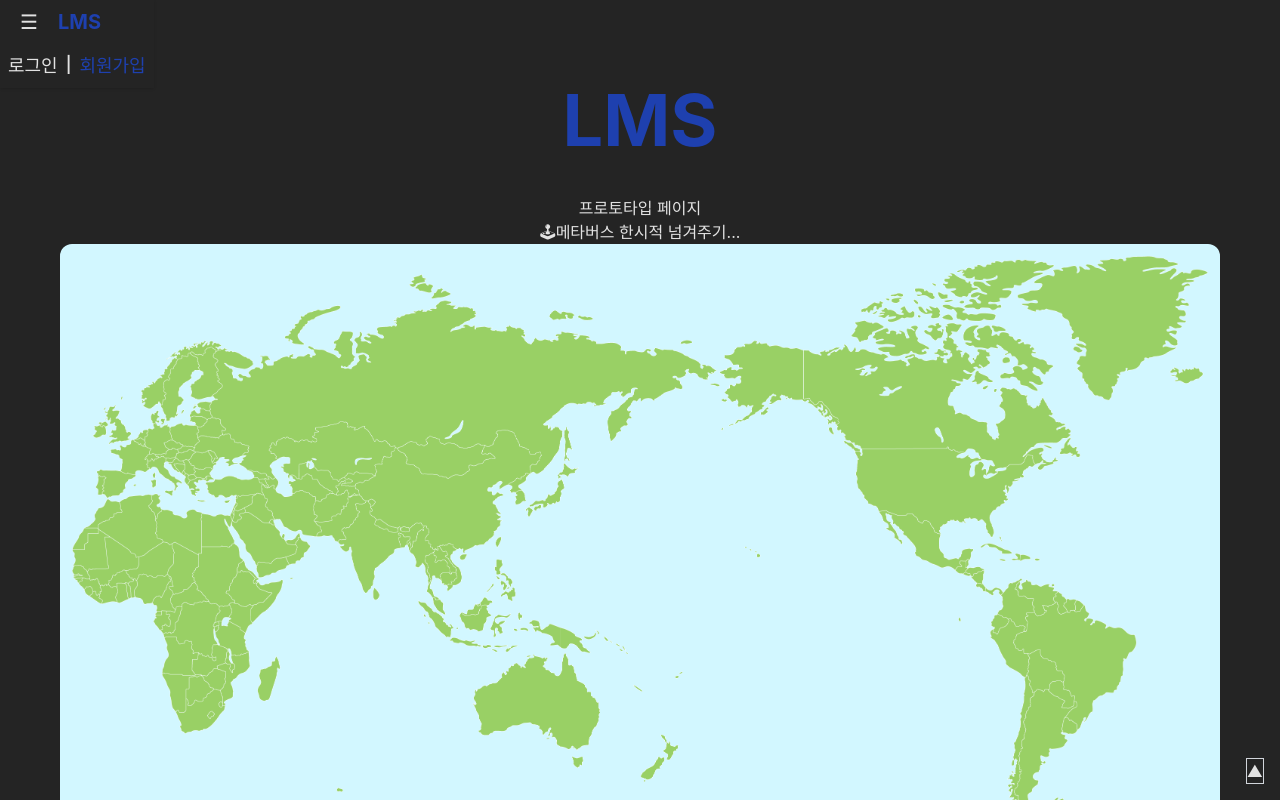
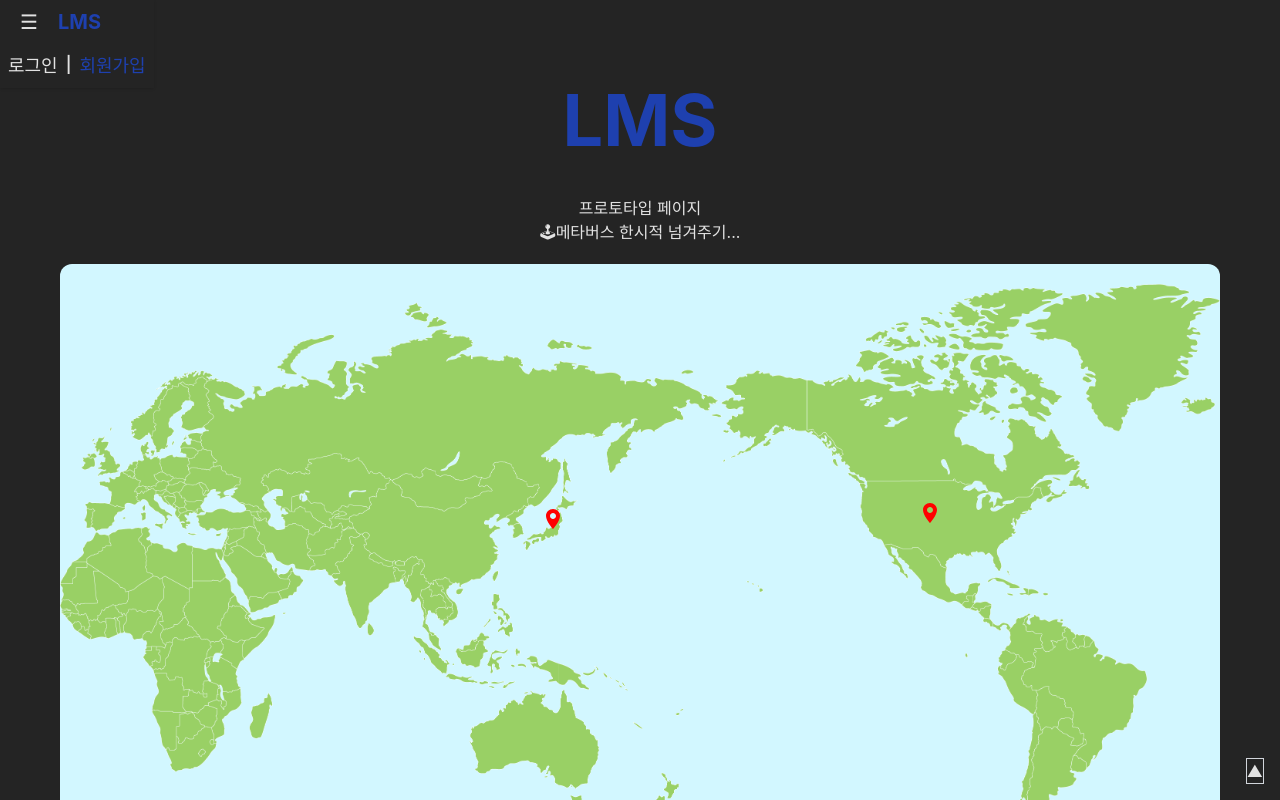
Before and after one commit to BHSylas/React, a React (Vite) app: page / in a window 1280 px wide. Shown: the top 800 px of the page. Built offline with nearby package versions, Linux system fonts and the light colour scheme.

Commit message:
WorldMap component applied

```diff
--- /dev/null
+++ b/src/components/home/WorldMap.tsx
@@ -0,0 +1,142 @@
+import { useState } from "react";
+import worldImg from '/worldMap.png';
+import markerIcon from '../../assets/location_pin.svg';
+
+interface MarkerData {
+  id: string;
+  name: string;
+  description: string;
+  top: string;
+  left: string;
+  scale: number;
+}
+
+export default function WorldMapComponent() {
+  const [selectedId, setSelectedId] = useState<string | null>(null);
+
+  const [zoomStyle, setZoomStyle] = useState({
+    x: 0,
+    y: 0,
+    scale: 1,
+  });
+
+  const markers: MarkerData[] = [
+    {
+      id: "japan",
+      name: "일본",
+      description:
+        "한국과 가까운 섬나라입니다.\n한자와 독자적인 언어를 섞은 일본어를 사용합니다.",
+      top: "41%",
+      left: "42.5%",
+      scale: 3,
+    },
+    {
+      id: "usa",
+      name: "미국",
+      description:
+        "북아메리카 대륙의 거대한 연방 국가입니다.\n세계 공통어인 영어를 사용합니다.",
+      top: "40%",
+      left: "75%",
+      scale: 2.5,
+    },
+  ];
+
+  const activeMarker = markers.find((m) => m.id === selectedId);
+
+  const handleZoom = (marker: MarkerData) => {
+    if (selectedId === marker.id) {
+      setSelectedId(null);
+      setZoomStyle({ x: 0, y: 0, scale: 1 });
+    } else {
+      setSelectedId(marker.id);
+
+      const mX = parseFloat(marker.left);
+      const mY = parseFloat(marker.top);
+
+      const moveX = (50 - mX) * marker.scale;
+      const moveY = (50 - mY) * marker.scale;
+
+      setZoomStyle({
+        x: moveX,
+        y: moveY,
+        scale: marker.scale,
+      });
+    }
+  };
+
+  return (
+    <div className="relative h-auto flex justify-center text-center bg-[#d2f7ff] rounded-xl my-5 py-5 overflow-hidden">
+      {/* Overlay */}
+      <div
+        onClick={() => {
+          setSelectedId(null);
+          setZoomStyle({ x: 0, y: 0, scale: 1 });
+        }}
+        className={`absolute inset-0 z-10
+          bg-[radial-gradient(circle_at_center,transparent_10%,rgba(0,0,0,0.5)_80%)]
+          transition-opacity duration-700
+          ${selectedId ? "opacity-100" : "opacity-0 pointer-events-none"}`}
+      />
+
+
+      {/* Description */}
+      <div
+        className={`absolute left-1/2 -translate-x-1/2 text-white font-bold z-20
+          text-2xl transition-all duration-500 delay-300
+          ${selectedId ? "opacity-100 top-[25%]" : "opacity-0 top-[20%]"}`}
+        style={{ textShadow: "2px 2px 10px rgba(0,0,0,0.5)" }}
+      >
+        {activeMarker && (
+          <div>
+            <h2 className="mb-2 text-4xl">{activeMarker.name}</h2>
+            <p className="text-lg leading-relaxed whitespace-pre-wrap text-[#f1f2f6]">
+              {activeMarker.description}
+            </p>
+
+            <div className="flex justify-center gap-2 mt-[220px]">
+              <button className="h-10 px-5 rounded bg-blue-900 text-sm font-medium text-white hover:bg-blue-950 transition">
+                강의 확인하기
+              </button>
+              <button className="h-10 px-5 rounded bg-blue-900 text-sm font-medium text-white hover:bg-blue-950 transition">
+                실전회화 연습하기
+              </button>
+            </div>
+          </div>
+        )}
+      </div>
+
+      {/* Map */}
+      <div
+        className="relative w-full h-full transition-transform duration-700 ease-[cubic-bezier(0.4,0,0.2,1)] z-[1]"
+        style={{
+          transformOrigin: "center",
+          transform: `translate(${zoomStyle.x}%, ${zoomStyle.y}%) scale(${zoomStyle.scale})`,
+        }}
+      >
+        <img
+          src={worldImg}
+          alt="world"
+          className="w-full h-full object-contain block"
+        />
+
+        {markers.map((marker) => {
+          const isVisible =
+            selectedId === null || selectedId === marker.id;
+
+          return (
+            <div
+              key={marker.id}
+              onClick={() => handleZoom(marker)}
+              className={`absolute cursor-pointer z-20
+                -translate-x-1/2 -translate-y-1/2
+                ${isVisible ? "opacity-100" : "opacity-0 pointer-events-none"}`}
+              style={{ top: marker.top, left: marker.left }}
+            >
+              <img src={markerIcon} alt="marker" className="w-6" />
+            </div>
+          );
+        })}
+      </div>
+    </div>
+  );
+};
--- a/src/pages/user/Home.tsx
+++ b/src/pages/user/Home.tsx
@@ -1,5 +1,5 @@
 import { useNavigate } from "react-router-dom";
-import worldimg from "/worldMap.png";
+import WorldMap from "../../components/home/WorldMap";
 
 export default function Home() {
   const navigate = useNavigate();
@@ -13,9 +13,7 @@ export default function Home() {
       <div className="divider"/>
       <div className='mainboard'>
           <section>
-              <div className="flex justify-center align-center bg-[#d2f7ff] rounded-xl p-3 mb-3">
-                  <img src={worldimg} alt='worldimg'></img>
-              </div>
+              <WorldMap />
           </section>
           <section className='flex flex-col gap-5 mt-5'>
               <h3 className="text-lg font-bold pl-2">추천 강좌</h3>
--- a/src/pages/user/UnityTestPage.tsx
+++ b/src/pages/user/UnityTestPage.tsx
@@ -4,14 +4,12 @@ import TestModal from "../../components/unity/TestModal";
 import { useNavigate } from "react-router-dom";
 
 export default function UnityTestPage() {
-  const [tick, setTick] = useState<number>(0);
   const [modalOpened, setModalOpened] = useState<boolean>(false);
   const modalRef = useRef(false);
   const navigate = useNavigate();
   useEffect(() => {
     // @ts-expect-error : onUnityTick added to window
     window.onUnityTick = (value: number) => {
-      setTick(value);
       if (value % 180 <= 2 && !modalRef.current) {
         modalRef.current = true;
         setModalOpened(true);
@@ -26,7 +24,7 @@ export default function UnityTestPage() {
   return (
     <div>
       <div className="flex justify-between">
-        <div className="text-center text-3xl font-bold">{tick}</div>
+        <div className="text-center text-3xl font-bold"></div>
         <div className="text-3xl font-bold cursor-pointer ml-4 rounded-xl border border-gray-300 px-6" onClick={() => {setModalOpened(false); navigate("/");}}>←</div>
       </div>
       <UnityCanvas />
```
Also changed, not shown: src/assets/location_pin.svg (added).
